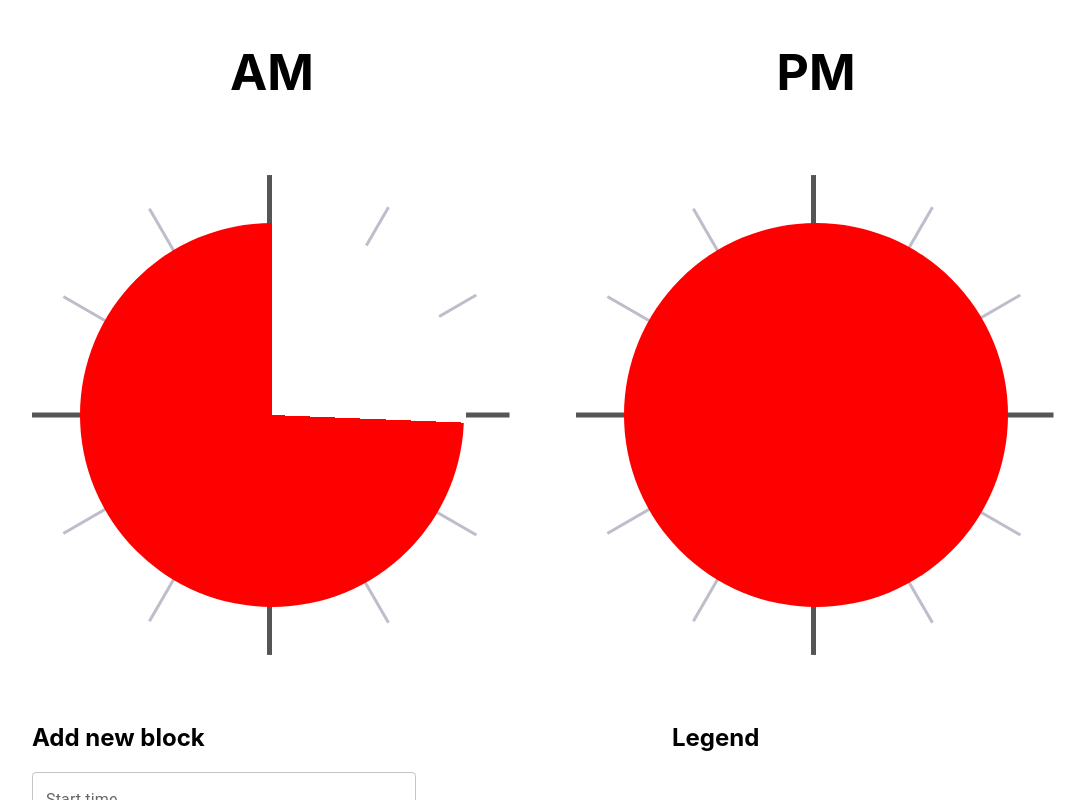
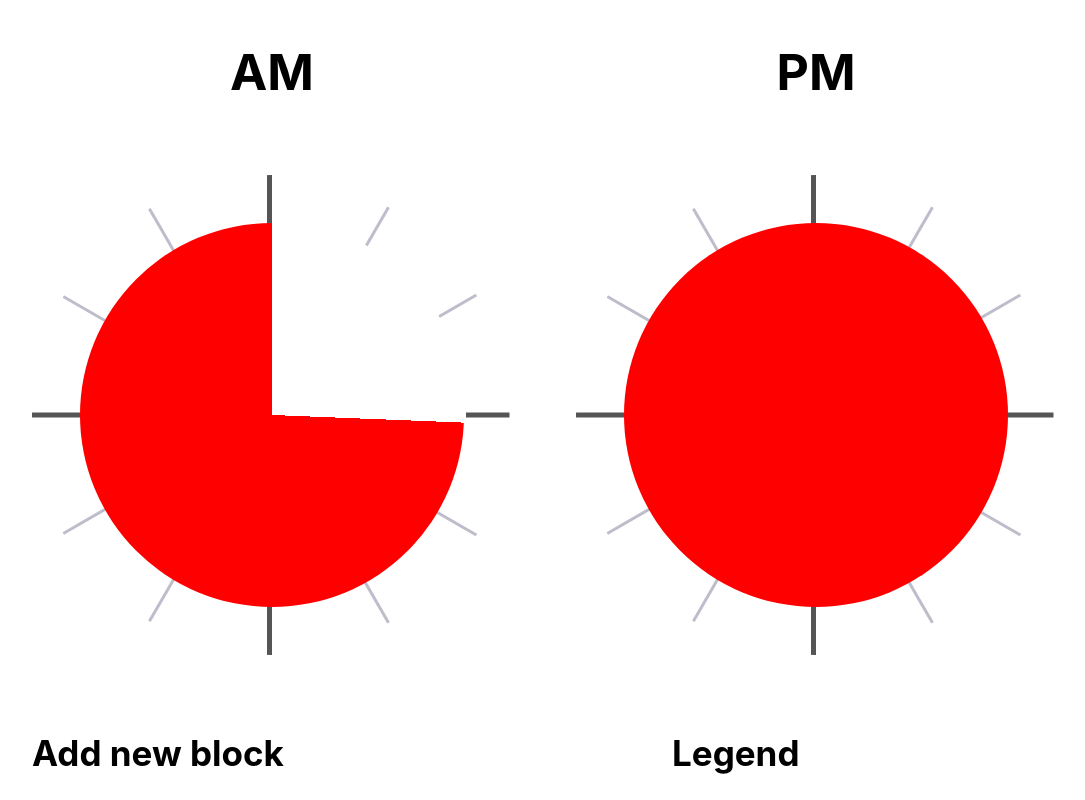
Before and after one commit to HugoKawamata/clockblocker, a React (Create React App) app: page / in a window 1280 px wide. Shown: the top 800 px of the page, without its empty margins (96-1181 px from the left). Built offline with nearby package versions, Linux system fonts and the light colour scheme.

Commit message:
change others fontsize

```diff
--- a/src/components/Block/styles.css
+++ b/src/components/Block/styles.css
@@ -5,3 +5,7 @@
   inset: 0;
   width: 100%;
 }
+
+h2 {
+  font-size: 35px;
+}
```
